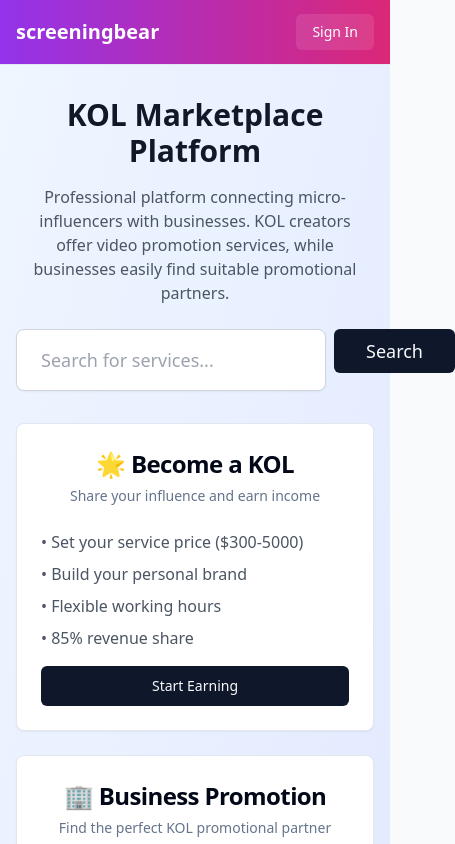
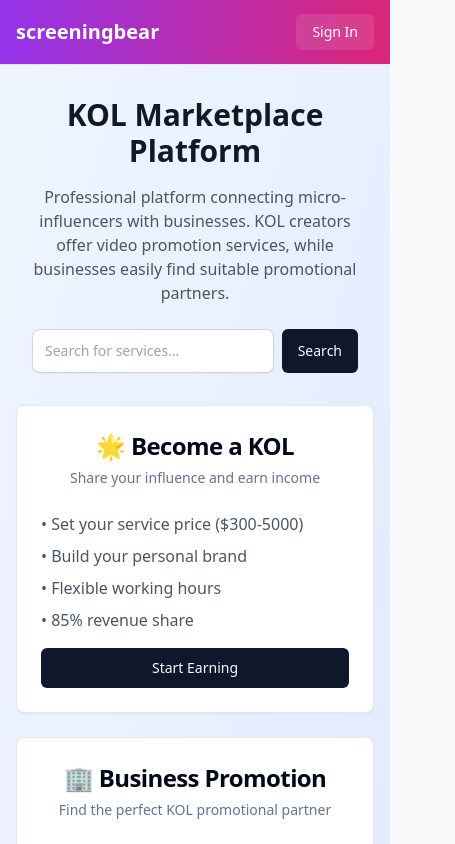
Before and after one commit to stocserver/kol-marketplace, a Next.js app: page / in a window 390 px wide. Shown: the top 844 px of the page, 455 px wide, since content can reach past the window. Built offline with nearby package versions, Linux system fonts and the light colour scheme; no server answers.

Commit message:
fix responsive

```diff
--- a/src/app/page.tsx
+++ b/src/app/page.tsx
@@ -27,16 +27,16 @@ export default function Home() {
           </p>
 
           {/* Search Bar */}
-          <form onSubmit={handleSearch} className="max-w-2xl mx-auto">
+          <form onSubmit={handleSearch} className="max-w-2xl mx-auto px-4 sm:px-0">
             <div className="flex gap-2">
               <input
                 type="text"
                 placeholder="Search for services..."
                 value={searchTerm}
                 onChange={(e) => setSearchTerm(e.target.value)}
-                className="flex-1 px-6 py-4 text-lg border border-gray-300 rounded-lg shadow-sm focus:outline-none focus:ring-2 focus:ring-blue-500 focus:border-blue-500"
+                className="flex-1 px-3 py-2 sm:px-6 sm:py-4 text-sm sm:text-lg border border-gray-300 rounded-lg shadow-sm focus:outline-none focus:ring-2 focus:ring-blue-500 focus:border-blue-500"
               />
-              <Button type="submit" size="lg" className="text-lg px-8">
+              <Button type="submit" size="lg" className="text-sm sm:text-lg px-4 sm:px-8 whitespace-nowrap">
                 Search
               </Button>
             </div>
```
